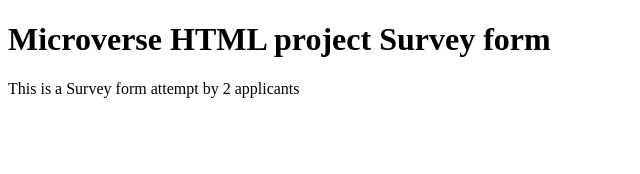
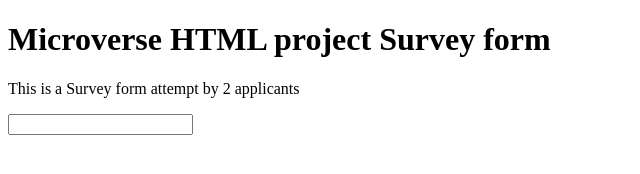
Before and after one commit to MunSterVII/HTMLProyectWithEder, a plain HTML site: page index.html in a window 1280 px wide. Shown: the whole page, without its empty margins (0-640 px from the left). Drawn offline with Linux system fonts and the light colour scheme.

Commit message:
Form and input text field

```diff
--- a/index.html
+++ b/index.html
@@ -16,6 +16,10 @@
         This is a Survey form attempt by 2 applicants
       </p>
 
+      <form action="" id="survey-form">
+        <input type="text" id="email">
+      </form>
+
 
     <!--
 
```
